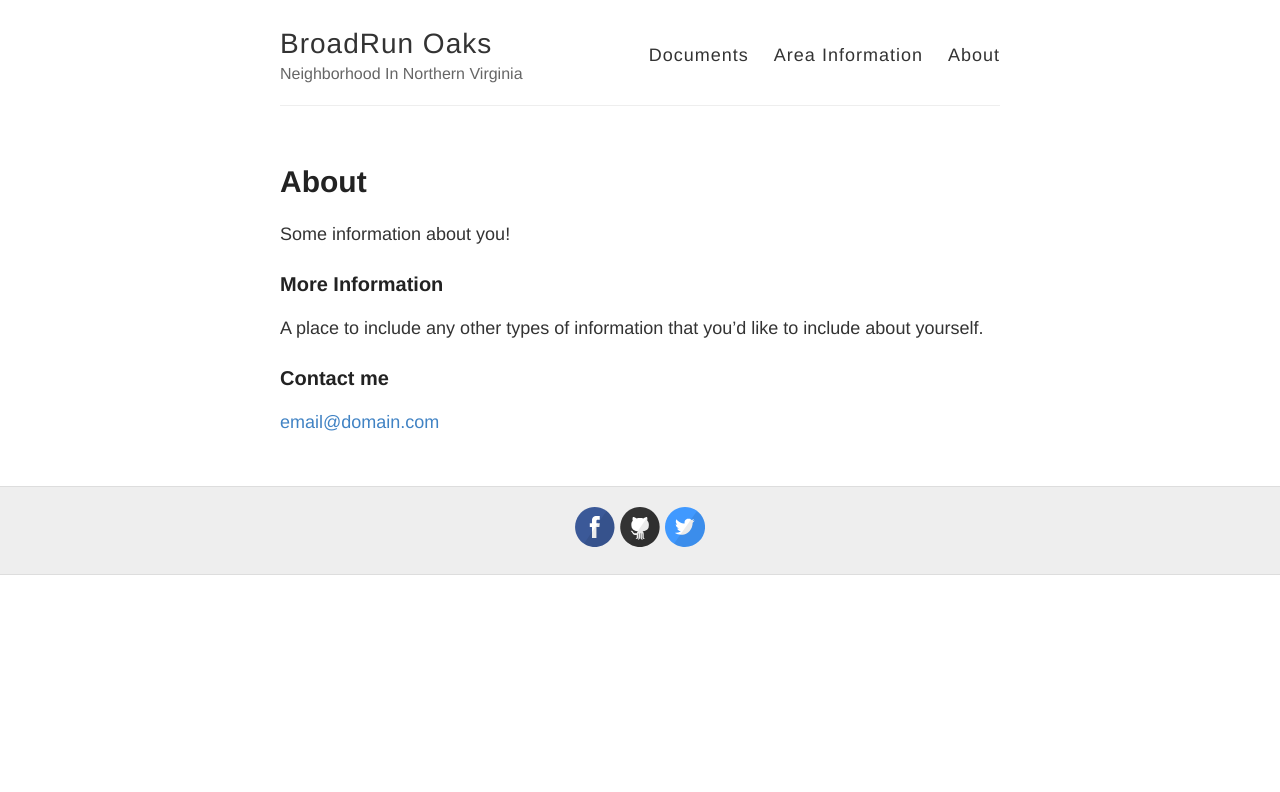
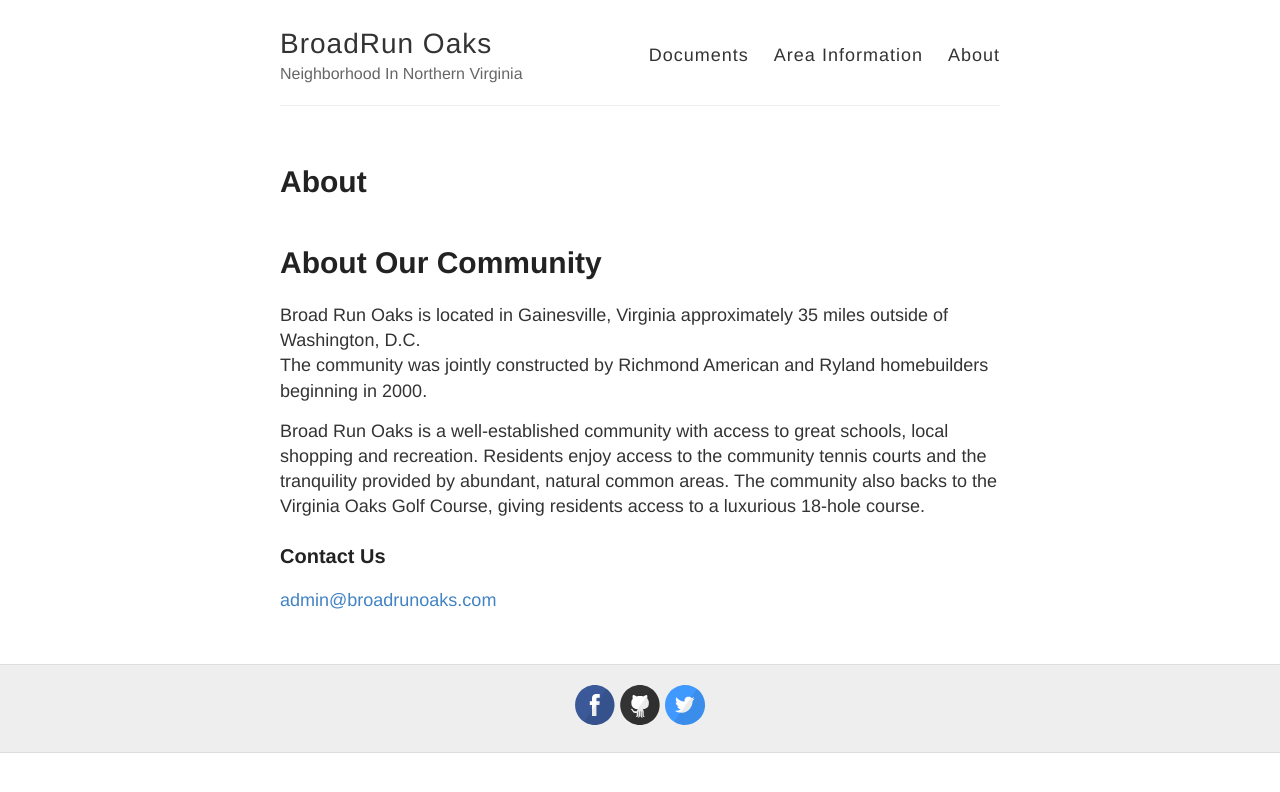
Before and after one commit to BroadRunOaks/broadrunoaks.github.io, a Jekyll site: the page built from about.md, in a window 1280 px wide. Shown: the top 792 px of the page. Built offline with Jekyll 4.4.1, drawn with Linux system fonts in a browser that asks for light colours; Markdown is read by kramdown in place of the engine named in the settings.

Commit message:
Update about.md

```diff
--- a/about.md
+++ b/about.md
@@ -4,12 +4,13 @@ title: About
 permalink: /about/
 ---
 
-Some information about you!
+#About Our Community
 
-### More Information
+Broad Run Oaks is located in Gainesville, Virginia approximately 35 miles outside of Washington, D.C.
+The community was jointly constructed by Richmond American and Ryland homebuilders beginning in 2000.
 
-A place to include any other types of information that you'd like to include about yourself.
+Broad Run Oaks is a well-established community with access to great schools, local shopping and recreation.  Residents  enjoy access to the community tennis courts and the tranquility provided by abundant, natural common areas.  The community also backs to the Virginia Oaks Golf Course, giving residents access to a luxurious 18-hole course.
 
-### Contact me
+### Contact Us
 
-[email@domain.com](mailto:email@domain.com)
+[admin@broadrunoaks.com](mailto:admin@broadrunoaks.com)
```
